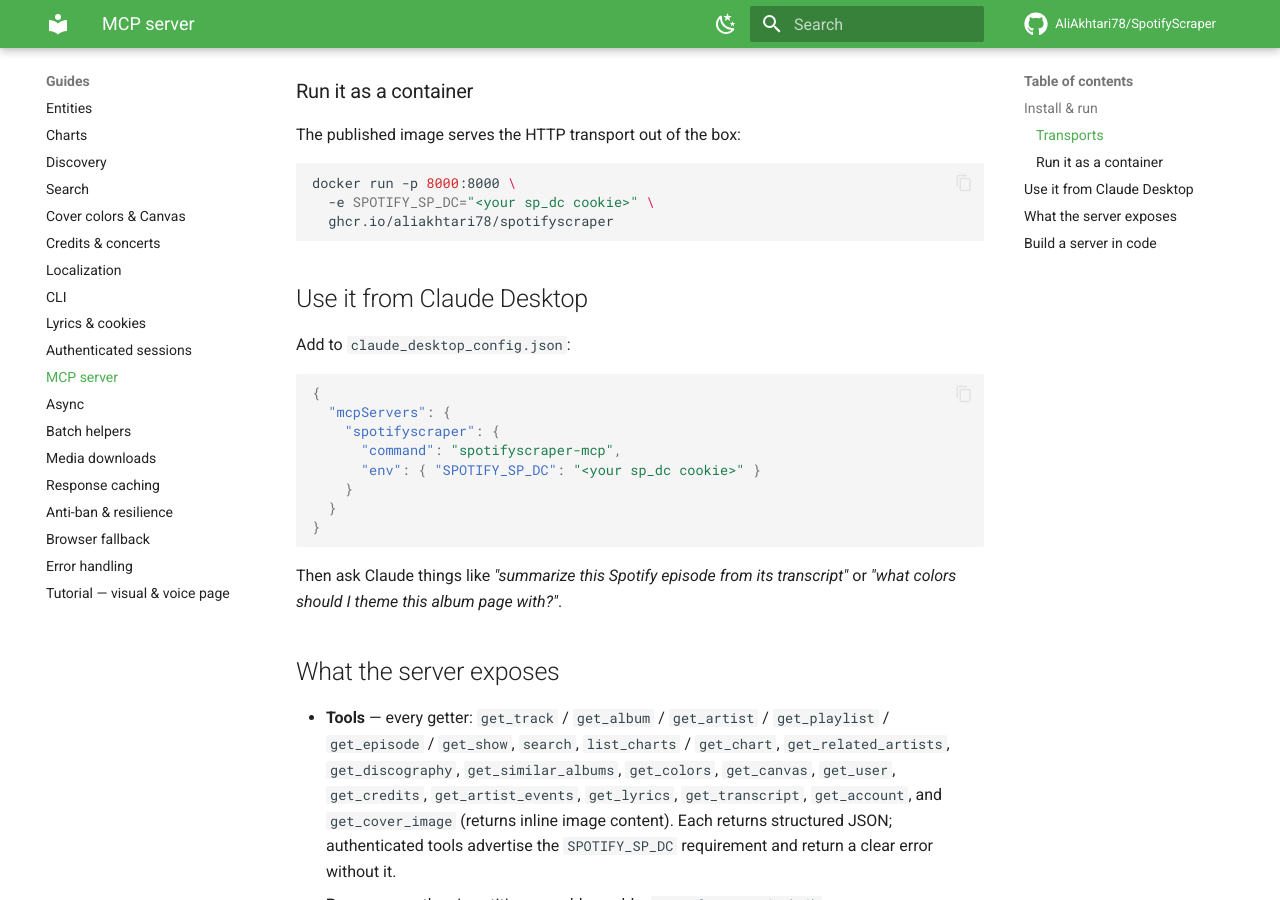
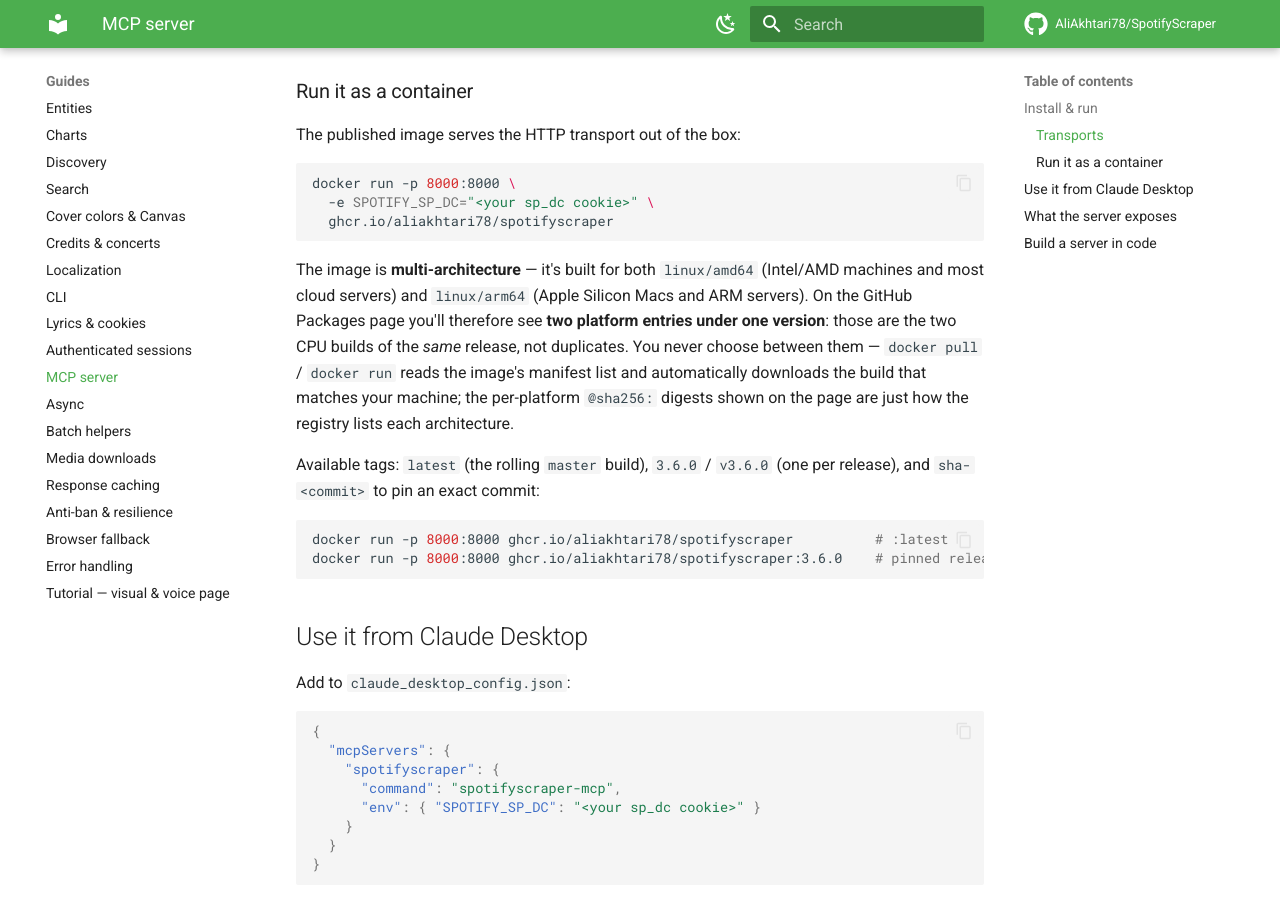
Before and after one commit to AliAkhtari78/SpotifyScraper, an MkDocs documentation site: the page built from docs/guides/mcp.md, in a window 1280 px wide and 900 px high, scrolled down 831 px. Built offline with MkDocs 1.6.1 and Material for MkDocs 9.7.7, drawn with Linux system fonts in a browser that asks for light colours; comment, search, counter and statistics services are not loaded.

Commit message:
ci(container): event-aware concurrency; docs: explain multi-arch image
- Container concurrency now keys on the event type, so a manual workflow_dispatch
  re-tag never cancels the push build (which previously left a stray "cancelled"
  check on the commit).
- MCP guide: a clear explanation that the ghcr image is multi-arch (amd64 +
  arm64) — the two platform entries on the Packages page are one image, not
  duplicates, and docker pull auto-selects the right architecture.

Co-Authored-By: Claude Opus 4.8 (1M context) <noreply@anthropic.com>

````diff
--- a/docs/guides/mcp.md
+++ b/docs/guides/mcp.md
@@ -35,6 +35,23 @@ The published image serves the HTTP transport out of the box:
 docker run -p 8000:8000 \
   -e SPOTIFY_SP_DC="<your sp_dc cookie>" \
   ghcr.io/aliakhtari78/spotifyscraper
+```
+
+The image is **multi-architecture** — it's built for both `linux/amd64`
+(Intel/AMD machines and most cloud servers) and `linux/arm64` (Apple Silicon
+Macs and ARM servers). On the GitHub Packages page you'll therefore see **two
+platform entries under one version**: those are the two CPU builds of the *same*
+release, not duplicates. You never choose between them — `docker pull` / `docker
+run` reads the image's manifest list and automatically downloads the build that
+matches your machine; the per-platform `@sha256:` digests shown on the page are
+just how the registry lists each architecture.
+
+Available tags: `latest` (the rolling `master` build), `3.6.0` / `v3.6.0` (one per
+release), and `sha-<commit>` to pin an exact commit:
+
+```bash
+docker run -p 8000:8000 ghcr.io/aliakhtari78/spotifyscraper          # :latest
+docker run -p 8000:8000 ghcr.io/aliakhtari78/spotifyscraper:3.6.0    # pinned release
 ```
 
 ## Use it from Claude Desktop
````
Also changed, not shown: 1 other file.
